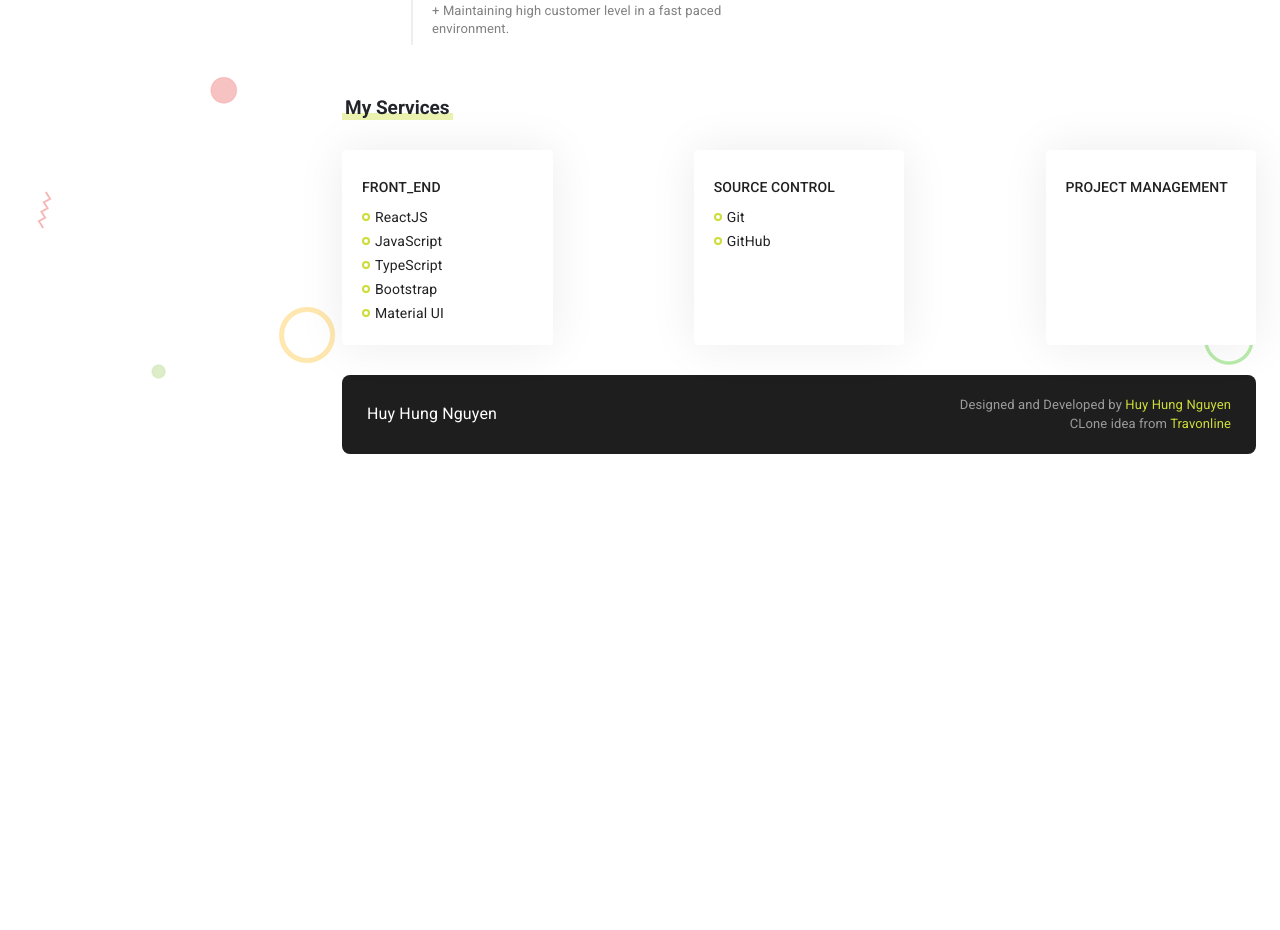
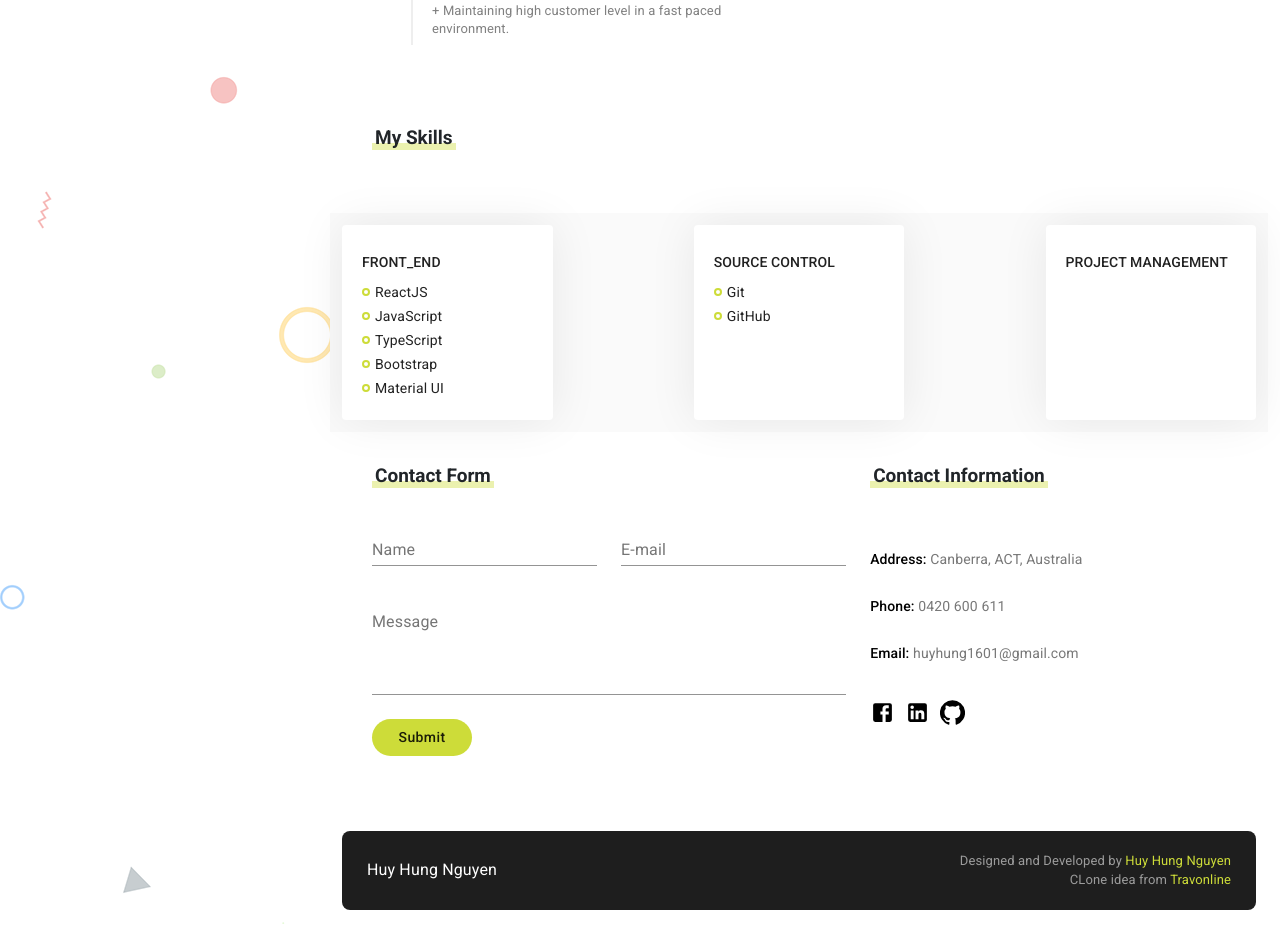
Before and after one commit to huyhung1601/Portfolio_UI, a React (Create React App) app: page / in a window 1280 px wide. Shown: the part 960-1890 px from the top of the page. Before the commit the page ends 1434 px from the top, so only its background shows below. Built offline with nearby package versions, Linux system fonts and the light colour scheme.

Commit message:
resume completed

```diff
--- a/src/App.css
+++ b/src/App.css
@@ -35,6 +35,7 @@
     position: relative;
     display: inline-block;
     padding: 0 3px;
+    height: fit-content;
 }
 
 .section_title .section_title_text {
@@ -59,4 +60,5 @@
 
 .graybg {
     background-color: #fafafa;
+
 }
--- a/src/pages/Resume/Resume.css
+++ b/src/pages/Resume/Resume.css
@@ -47,3 +47,24 @@
     margin-right: 5px  !important;
     padding-right: 5px;
 }
+
+/*Contacts section*/
+
+.contactInfo_item {
+    font-size: 14px !important;
+    color:#787878;
+}
+.contactInfo_item > span {
+    color: Black;
+    font-weight:  500;
+}
+
+.contactInfo_socialsContainer{
+    margin-top: 25px;
+    padding-top: 25px;
+}
+.contactInfo_social > a > .MuiSvgIcon-root {
+    font-size: 25px !important;
+    margin-right: 10px;
+    color: black;
+}
--- a/src/pages/Resume/Resume.js
+++ b/src/pages/Resume/Resume.js
@@ -1,12 +1,14 @@
-import { Grid, Typography, Paper} from '@material-ui/core'
+import { Grid, Typography, Paper, TextField} from '@material-ui/core'
 import TimelineContent from '@material-ui/lab/TimelineContent'
 import React from 'react'
 import resumeData from '../../utils/resumeData'
 import CustomTimeline, {CustomTimelineSeparator}from '../../components/Timeline/Timeline'
 import './Resume.css'
-import { Work } from '@material-ui/icons'
+import { ControlPointSharp, Work } from '@material-ui/icons'
 import TimelineItem from '@material-ui/lab/TimelineItem'
 import TimelineDot from '@material-ui/lab/TimelineDot'
+import Controls from '../../components/Controls/Controls'
+
 const Resume = () => {
     return (
     <>
@@ -73,20 +75,20 @@
             </Grid>
         </Grid>
         {/**Services */}
-        <Grid container>
+        <Grid container className='section p_45'>
             <Grid item className='section_title mb_30'>
                 <span></span>
-                <h6 className='section_title_text'>My Services</h6>
+                <h6 className='section_title_text'>My Skills</h6>
             </Grid>
             <Grid item xs={12} container>
 
             </Grid>
         </Grid>
         {/**Skills */}
-        <Grid container spacing={3} justify='space-between' className graybg pb_45>
+        <Grid container spacing={3} justify='space-between' className= 'graybg pb_45'>
             {/*  <Grid item className='section_title mb_30'>
                 <span></span>
-                <h6 className='section_title_text'>My Services</h6>
+                <h6 className='section_title_text'>My Skills</h6>
             </Grid>                 */}
             {resumeData.skills.map((skill)=>(
                 <Grid item xs={12} sm={6} md={3}>
@@ -105,8 +107,74 @@
             ))}
         </Grid>
         {/**Contacts */}
-        <Grid container>
+        <Grid container className='section pt_45 p_45'>
+        {/**Contact form */}
+        <Grid item xs={12} lg={7} container>
+            <Grid item className='section_title mb_30'>
+                <span></span>
+                <h6 className='section_title_text'>Contact Form</h6>
+            </Grid>
+            <Grid item xs={12} container  spacing={3} >
+                <Grid item xs={12} sm={6}>
+                    <TextField
+                        fullWidth='90%'
+                        name='name'
+                        label='Name'
+                    />
+                </Grid>
+                <Grid item xs={12} sm={6}>
+                    <TextField
+                        fullWidth='90%'
+                        name='email'
+                        label='E-mail'
+                    />
+                </Grid>
+                <Grid item xs={12} >
+                    <TextField
+                        fullWidth='90%'
+                        name='message'
+                        label='Message'
+                        multiline rows={4}
+                    />
+                </Grid>
+                <Grid item xs={12}>
+                    <Controls.Button text='Submit'/>
+                </Grid>
+            </Grid>
+        </Grid>
+        <Grid item xs={12} lg={5} container>
+            <Grid item className='section_title mb_30' >
+                <span></span>
+                <h6 className='section_title_text'>Contact Information</h6>
+            </Grid>
+            <Grid item xs={12} container spacing={2}>
+                <Grid item xs={12}>
+                    <Typography className='contactInfo_item'>
+                        <span>Address: </span> {resumeData.address}
+                    </Typography>
+                </Grid>
+                <Grid item xs={12}>
+                    <Typography className='contactInfo_item'>
+                        <span>Phone: </span> {resumeData.phone}
+                    </Typography>
+                </Grid>
+                <Grid item xs={12}>
+                    <Typography className='contactInfo_item'>
+                        <span>Email: </span> {resumeData.email}
+                    </Typography>
+                </Grid>
+            </Grid>
+            <Grid item xs={12} container className='contactInfo_socialsContainer'>
+                {Object.keys(resumeData.socials).map((key)=>(
+                    <Grid item className='contactInfo_social'>
+                        <a href= {resumeData.socials[key].link}>
+                            {resumeData.socials[key].icon}
+                        </a>
+                    </Grid>
+                ))}
 
+            </Grid>
+        </Grid>
         </Grid>
     </>
     )
--- a/src/utils/resumeData.js
+++ b/src/utils/resumeData.js
@@ -8,7 +8,7 @@
 
     birthday: '16th Jan 1989',
     email: 'huyhung1601@gmail.com',
-    addres: 'Canberra, ACT, Australia',
+    address: 'Canberra, ACT, Australia',
     phone: '0420 600 611',
 
     socials:{
```
